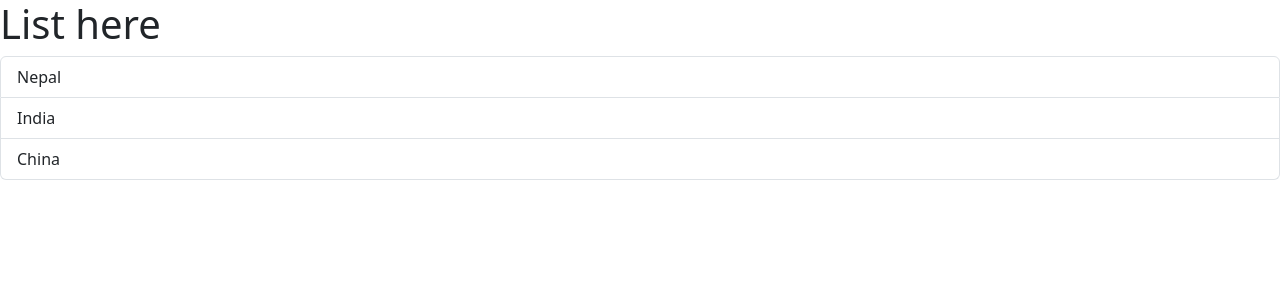
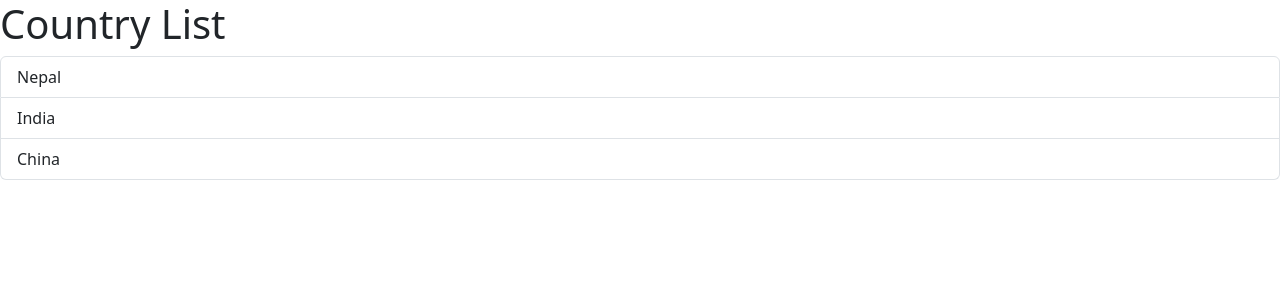
Before and after one commit to NeerazBhat/mosh-react-18, a React (Vite) app in the folder building-components/: page / in a window 1280 px wide. Shown: the top 300 px of the page. Built offline with nearby package versions, Linux system fonts and the light colour scheme.

Commit message:
feat: passing data via props

```diff
--- a/building-components/src/App.tsx
+++ b/building-components/src/App.tsx
@@ -1,10 +1,11 @@
-import ListGroup from "./components/ListGroup";
+import ListGroup from './components/ListGroup';
 
 function App() {
+  const listData = ['Nepal', 'India', 'China'];
+
   return (
     <>
-      <h1>List here</h1>
-      <ListGroup />
+      <ListGroup title="Country List" items={listData} />
     </>
   );
 }
--- a/building-components/src/components/ListGroup.tsx
+++ b/building-components/src/components/ListGroup.tsx
@@ -1,13 +1,32 @@
-const ListGroup = () => {
-  const listData = ["Nepal", "India", "China"];
+import { useState } from 'react';
+
+interface ListGroupProps {
+  title: string;
+  items: string[];
+}
+
+const ListGroup = ({ title, items }: ListGroupProps) => {
+  const [activeList, setActiveList] = useState(-1);
+
   return (
-    <ul className="list-group">
-      {listData.map((item, idx) => (
-        <li key={idx} className="list-group-item">
-          {item}
-        </li>
-      ))}
-    </ul>
+    <>
+      <h1>{title}</h1>
+      {items.length === 0 ? (
+        <p>No data found</p>
+      ) : (
+        <ul className="list-group">
+          {items.map((item, idx) => (
+            <li
+              key={idx}
+              className={`list-group-item ${activeList === idx && 'active'}`}
+              onClick={() => setActiveList(idx)}
+            >
+              {item}
+            </li>
+          ))}
+        </ul>
+      )}
+    </>
   );
 };
 
```
